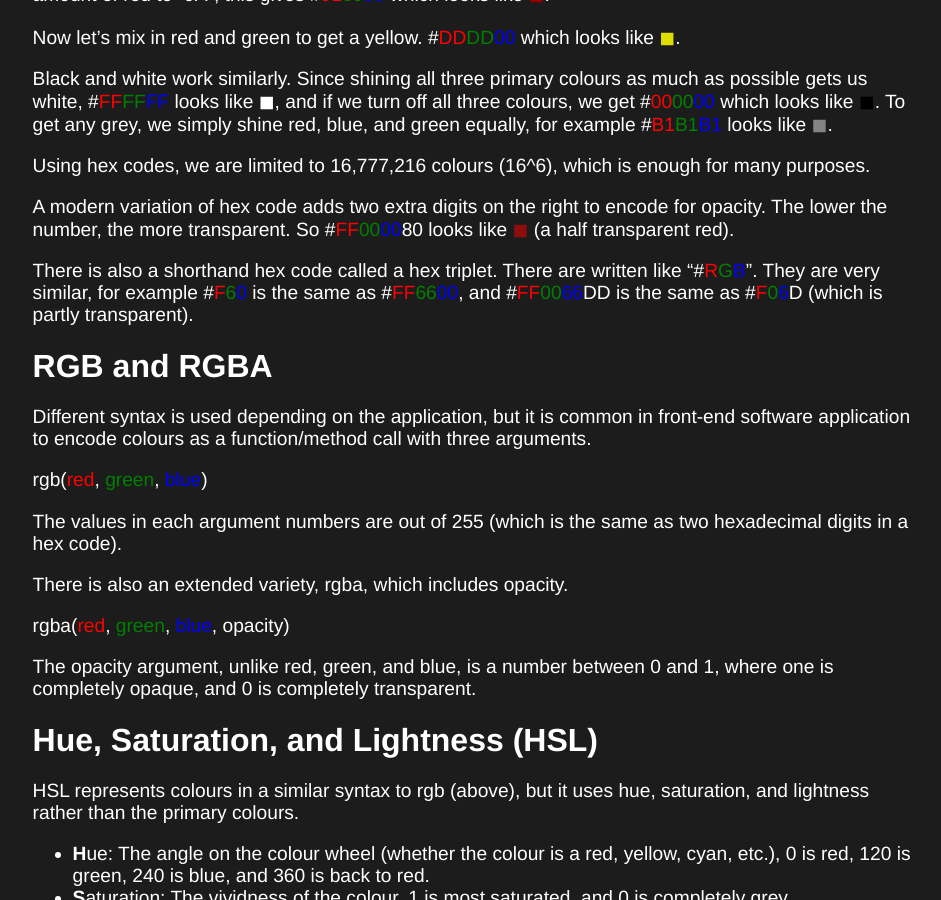
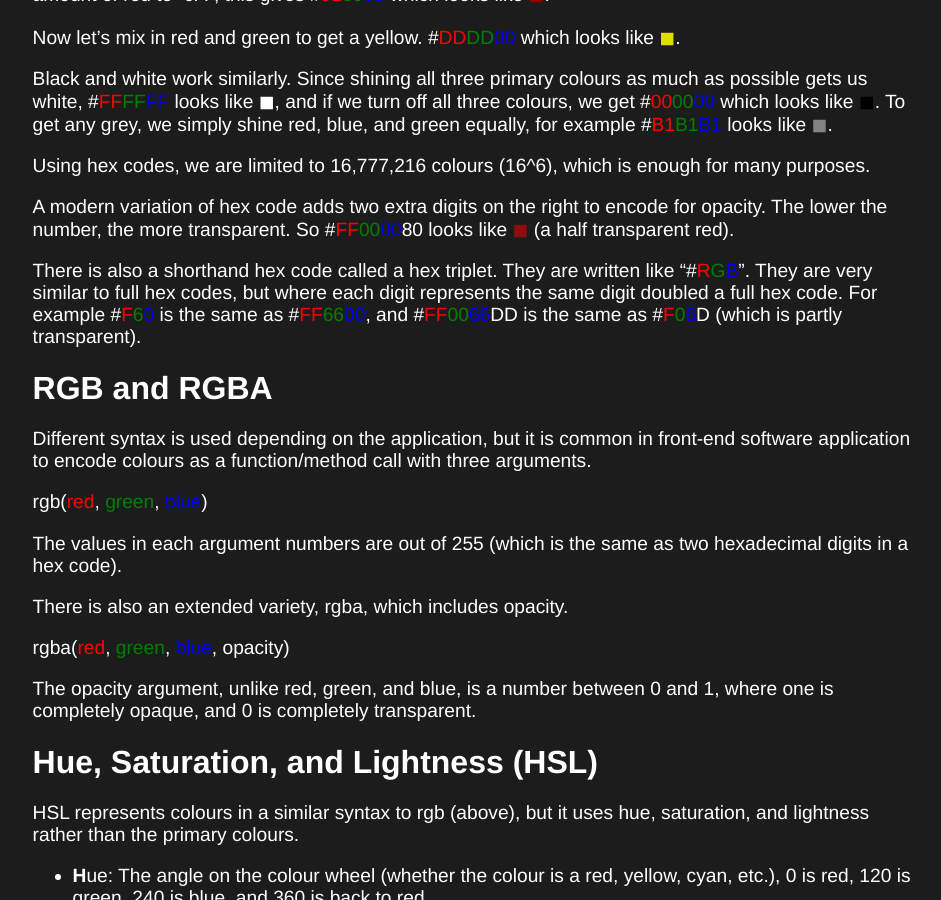
Before and after one commit to Coedice/website, a Jekyll site: the page built from _posts/2022-01-30-colour-encoding-systems.md, in a window 1280 px wide and 900 px high, scrolled down 1240 px. Shown: the whole window, without its empty margins (165-1106 px from the left). Built offline with Jekyll 4.4.1, drawn with Linux system fonts in a browser that asks for light colours.

Commit message:
Clarify hex triplet paragraph

```diff
--- a/_posts/2022-01-30-colour-encoding-systems.md
+++ b/_posts/2022-01-30-colour-encoding-systems.md
@@ -34,7 +34,7 @@ Using hex codes, we are limited to 16,777,216 colours (16^6), which is enough fo
 
 A modern variation of hex code adds two extra digits on the right to encode for opacity. The lower the number, the more transparent. So #<span style="color: red">FF</span><span style="color: green">00</span><span style="color: blue">00</span>80 looks like <span style="color: #FF000080">◼</span> (a half transparent red).
 
-There is also a shorthand hex code called a hex triplet. There are written like "#<span style="color: red">R</span><span style="color: green">G</span><span style="color: blue">B</span>". They are very similar, for example #<span style="color: red">F</span><span style="color: green">6</span><span style="color: blue">0</span> is the same as #<span style="color: red">FF</span><span style="color: green">66</span><span style="color: blue">00</span>, and #<span style="color: red">FF</span><span style="color: green">00</span><span style="color: blue">66</span>DD is the same as #<span style="color: red">F</span><span style="color: green">0</span><span style="color: blue">6</span>D (which is partly transparent).
+There is also a shorthand hex code called a hex triplet. They are written like "#<span style="color: red">R</span><span style="color: green">G</span><span style="color: blue">B</span>". They are very similar to full hex codes, but where each digit represents the same digit doubled a full hex code. For example #<span style="color: red">F</span><span style="color: green">6</span><span style="color: blue">0</span> is the same as #<span style="color: red">FF</span><span style="color: green">66</span><span style="color: blue">00</span>, and #<span style="color: red">FF</span><span style="color: green">00</span><span style="color: blue">66</span>DD is the same as #<span style="color: red">F</span><span style="color: green">0</span><span style="color: blue">6</span>D (which is partly transparent).
 
 # RGB and RGBA
 Different syntax is used depending on the application, but it is common in front-end software application to encode colours as a function/method call with three arguments.
```
